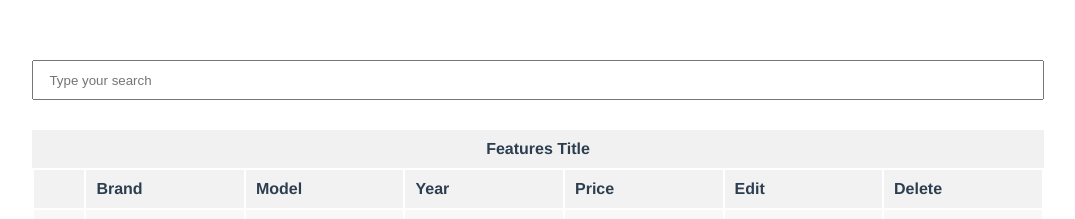
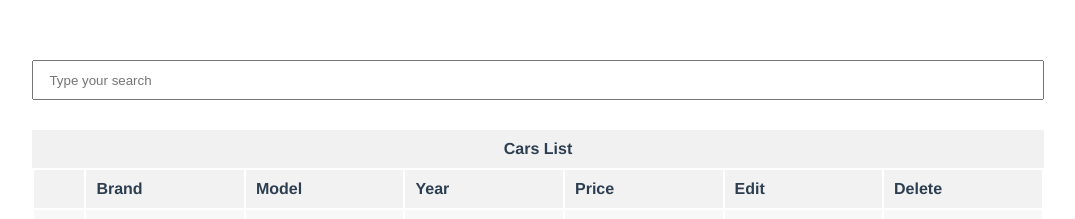
Before and after one commit to jfrosorio/vue-table-pro, a Vue app: page / in a window 1280 px wide. Shown: the top 219 px of the page, without its empty margins (102-1177 px from the left). Built offline with nearby package versions, Linux system fonts and the light colour scheme.

Commit message:
Making table's caption optional

```diff
--- a/src/App.vue
+++ b/src/App.vue
@@ -3,7 +3,7 @@
     <VueTablePro
         :columns="columns"
         :rows="rows"
-        :title="title"
+        :tableCaption="tableCaption"
         :pagination="pagination"
         :search="search"
         :sortableColumns="sortableColumns"
@@ -47,18 +47,18 @@ export default {
           'car_seats': 'Seats'
         }
       },
-      rows: data,
-      title: 'Cars List',
       pagination: {
         perPage: 15,
         size: 6,
         arrows: true
       },
+      rows: data,
       search: {
         placeholder: 'Type your search',
         className: 'vuetable__search-input'
       },
-      sortableColumns: true
+      sortableColumns: true,
+      tableCaption: 'Cars List'
     }
   }
 }
--- a/src/components/Table.vue
+++ b/src/components/Table.vue
@@ -8,7 +8,7 @@
     />
 
     <table>
-      <caption>{{ tableTitle }}</caption>
+      <caption v-show="tableCaption">{{ tableCaption }}</caption>
       <thead v-if="tableHeader">
       <tr>
         <th
@@ -97,9 +97,9 @@ export default {
       type: Boolean,
       default: true
     },
-    tableTitle: {
+    tableCaption: {
       type: String,
-      default: 'Features Title'
+      default: null
     },
     search: {
       type: Object,
@@ -197,15 +197,15 @@ export default {
         let customColumns = {}
         for (const column in this.columns) {
           if (this.columns.hasOwnProperty(column) && this.expandable.withColumns.includes(column)) {
-            const element = { [column]: this.columns[column] }
-            customColumns = { ...customColumns, ...element }
+            const element = {[column]: this.columns[column]}
+            customColumns = {...customColumns, ...element}
           }
         }
         this.expandableFields = customColumns
       }
 
       if (expandAttachedFields) {
-        this.expandableFields = { ...this.expandableFields, ...this.expandable.attachFields }
+        this.expandableFields = {...this.expandableFields, ...this.expandable.attachFields}
       }
     },
     _toggleExpandable (index) {
```
